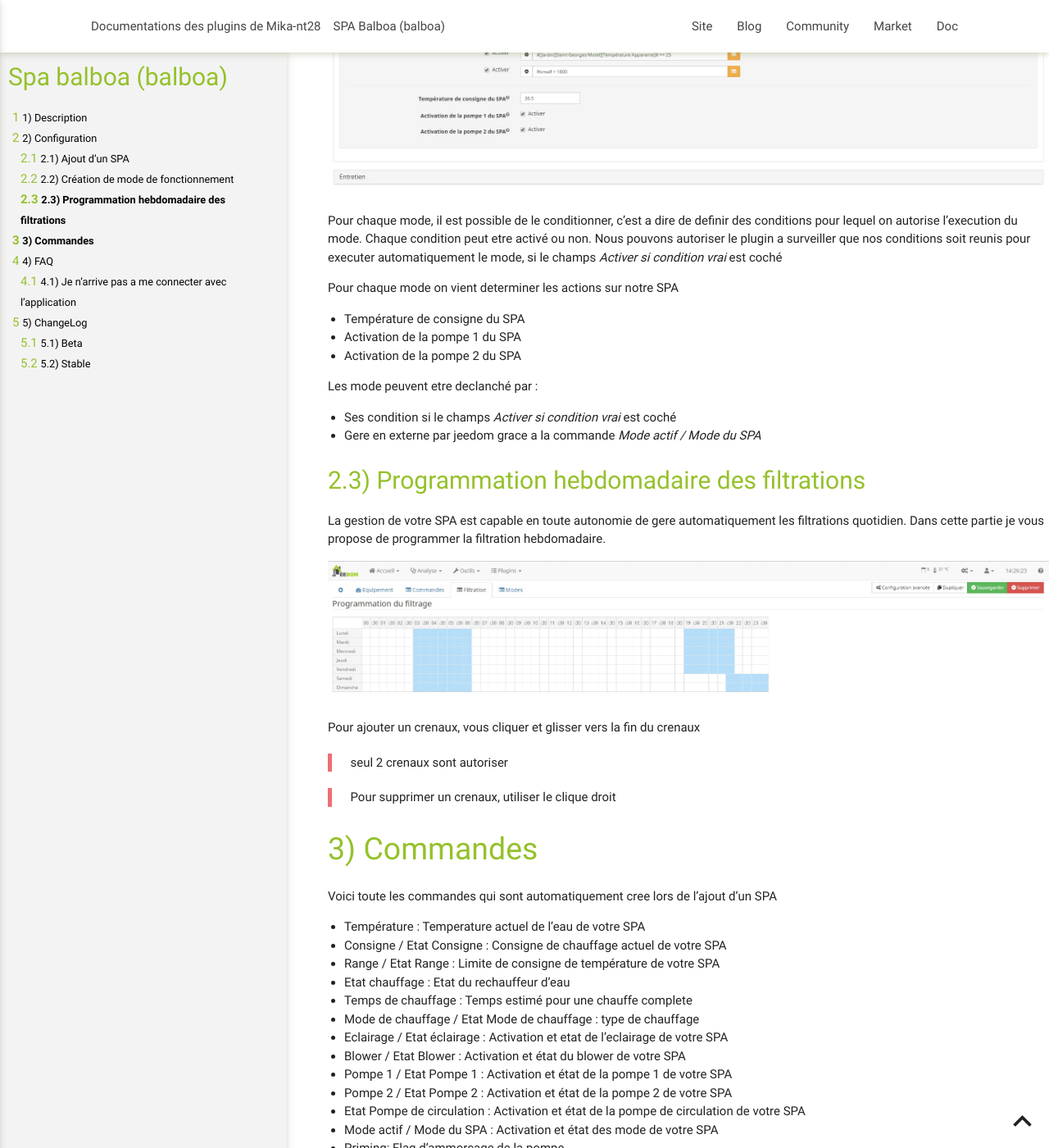
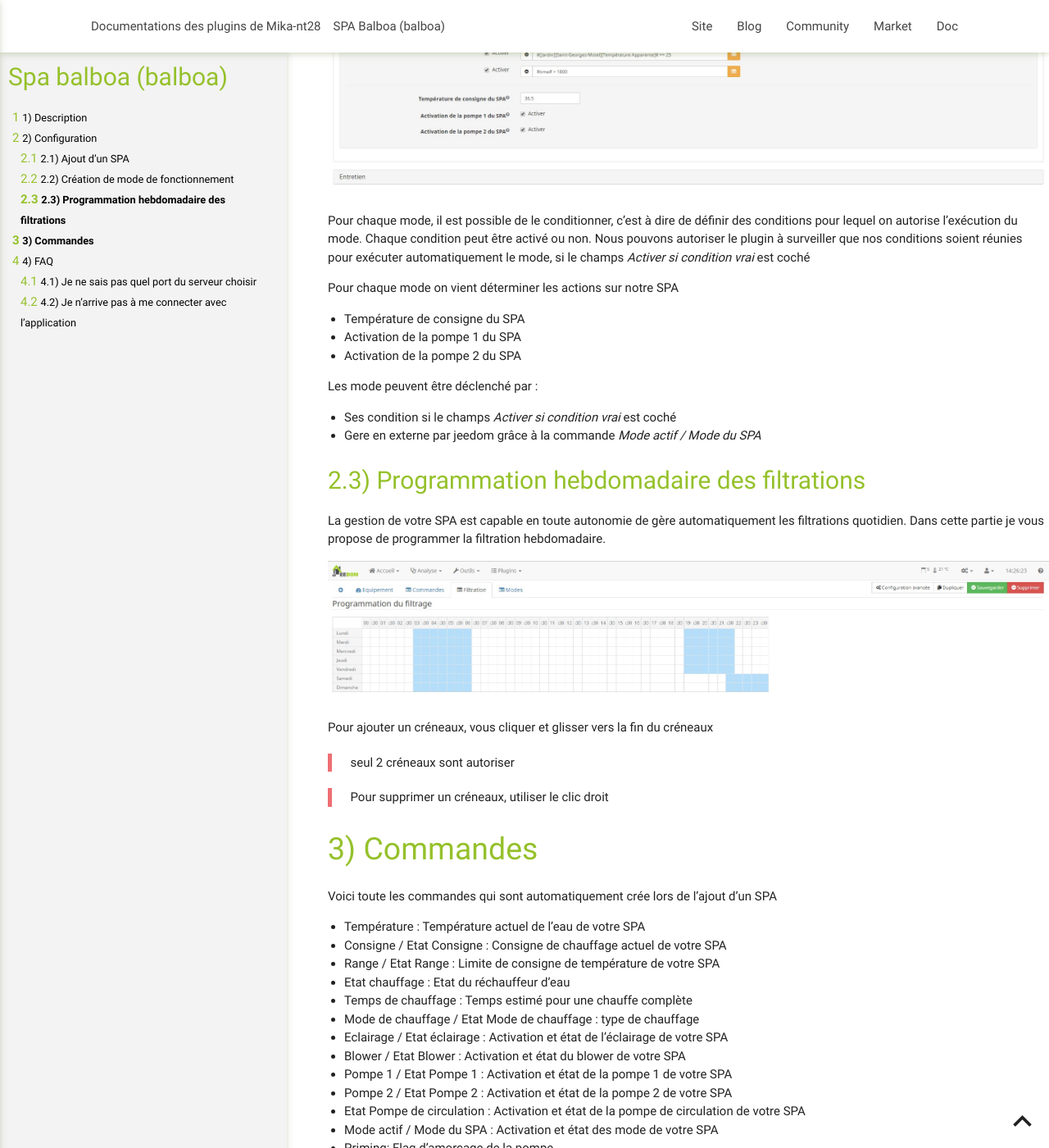
Before and after one commit to mika-nt28/Documentations, a Jekyll site: the page built from balboa/fr_FR/index.md, in a window 1280 px wide and 1400 px high, scrolled down 1017 px. Shown: the whole window at 82% size. Built offline with Jekyll 4.4.1, drawn with Linux system fonts in a browser that asks for light colours; some of the changed text lies outside the part shown.

Commit message:
Typo : Arrossage + SPA Balboa

```diff
--- a/balboa/fr_FR/index.md
+++ b/balboa/fr_FR/index.md
@@ -5,106 +5,88 @@
 pluginId: balboa
 ---
 
-Description
-====
+# Description
+
 Ce plugin a pour objet de connecter Jeedom à vos Sap __balboa__.
 
-Configuration
-=============
+# Configuration
 
-Ajout d'un SPA
----------------
 
-Rendez vous sur la pages de configuration du plugin Plugins => Confort => SPA Balboa
-Comme partout dans jeedom vous avez le bouton "Ajouter" qui vas vous cree votre equipemnet
+## Ajout d'un SPA
 
-* Nom de l'équipement : Nom saisi lors de la création de l'equipement, mais peut etre encore modifié
+Rendez-vous sur la pages de configuration du plugin Plugins => Confort => SPA Balboa
+Comme partout dans jeedom vous avez le bouton "Ajouter" qui vas vous crée votre équipement
+
+* Nom de l'équipement : Nom saisi lors de la création de l'equipement, mais peut être encore modifié
 * Adresse IP de l'equipement : Adresse IP du module wifi de votre SPA
-* Objet parent : Objet Jeedom associé a votre SPA
-* Catégorie : choisissez la categorie dans laquel vous souhaiter regrouper votre SPA
-* Etat du widget : Parametre de visibilité et d'activation de votre equipement
-* Unité de temps : Ce parametre permet de configurer votre SPA Balboa et synchronise l'heure de jeedom et du SPA
-* Unité de température : Ce parametre permet de configurer votre SPA Balboa
+* Objet parent : Objet Jeedom associé à votre SPA
+* Catégorie : choisissez la catégorie dans laquelle vous souhaiter regrouper votre SPA
+* Etat du widget : Paramètre de visibilité et d'activation de votre equipement
+* Unité de temps : Ce paramètre permet de configurer votre SPA Balboa et synchronise l'heure de jeedom et du SPA
+* Unité de température : Ce paramètre permet de configurer votre SPA Balboa
 
 ![Page de configuration d'un SPA](../images/balboa_screenshot_Equipement.jpg)
 
-Création de mode de fonctionnement
-----------------------------------
+## Création de mode de fonctionnement
 
 Pour automatiser plus facilement notre SPA, le plugin propose la création de mode.
 Il est possible d'ajouter autant de mode que l'on souhaite.
 
 ![Création d'un mode pour notre SPA](../images/balboa_screenshot_Mode.jpg)
 
-Pour chaque mode, il est possible de le conditionner, c'est a dire de definir des conditions pour lequel on autorise l'execution du mode.
-Chaque condition peut etre activé ou non.
-Nous pouvons autoriser le plugin a surveiller que nos conditions soit reunis pour executer automatiquement le mode, si le champs *Activer si condition vrai* est coché
+Pour chaque mode, il est possible de le conditionner, c'est à dire de définir des conditions pour lequel on autorise l'exécution du mode.
+Chaque condition peut être activé ou non.
+Nous pouvons autoriser le plugin à surveiller que nos conditions soient réunies pour exécuter automatiquement le mode, si le champs *Activer si condition vrai* est coché
 
-Pour chaque mode on vient determiner les actions sur notre SPA
+Pour chaque mode on vient déterminer les actions sur notre SPA
 
 * Température de consigne du SPA
 * Activation de la pompe 1 du SPA
 * Activation de la pompe 2 du SPA
 
-Les mode peuvent etre declanché par :
+Les mode peuvent être déclenché par :
 * Ses condition si le champs *Activer si condition vrai* est coché
-* Gere en externe par jeedom grace a la commande *Mode actif / Mode du SPA*
+* Gere en externe par jeedom grâce à la commande *Mode actif / Mode du SPA*
 
-Programmation hebdomadaire des filtrations
--------------------------------------------
+## Programmation hebdomadaire des filtrations
 
-La gestion de votre SPA est capable en toute autonomie de gere automatiquement les filtrations quotidien.
+La gestion de votre SPA est capable en toute autonomie de gère automatiquement les filtrations quotidien.
 Dans cette partie je vous propose de programmer la filtration hebdomadaire.
 
 ![Page de configuration de la filtration hebdomadaire d'un SPA](../images/balboa_screenshot_Filtration.jpg)
 
-Pour ajouter un crenaux, vous cliquer et glisser vers la fin du crenaux
-> seul 2 crenaux sont autoriser
+Pour ajouter un créneaux, vous cliquer et glisser vers la fin du créneaux
+> seul 2 créneaux sont autoriser
 
-> Pour supprimer un crenaux, utiliser le clique droit
+> Pour supprimer un créneaux, utiliser le clic droit
 
-Commandes
-=========
+# Commandes
 
-Voici toute les commandes qui sont automatiquement cree lors de l'ajout d'un SPA
+Voici toute les commandes qui sont automatiquement crée lors de l'ajout d'un SPA
 
-* Température : Temperature actuel de l'eau de votre SPA
+* Température : Température actuel de l'eau de votre SPA
 * Consigne / Etat Consigne : Consigne de chauffage actuel de votre SPA
 * Range / Etat Range : Limite de consigne de température de votre SPA
-* Etat chauffage : Etat du rechauffeur d'eau
-* Temps de chauffage : Temps estimé pour une chauffe complete
+* Etat chauffage : Etat du réchauffeur d'eau
+* Temps de chauffage : Temps estimé pour une chauffe complète
 * Mode de chauffage / Etat Mode de chauffage : type de chauffage
-* Eclairage / Etat éclairage : Activation et etat de l'eclairage de votre SPA
+* Eclairage / Etat éclairage : Activation et état de l'éclairage de votre SPA
 * Blower / Etat Blower : Activation et état du blower de votre SPA
 * Pompe 1 / Etat Pompe 1 : Activation et état de la pompe 1 de votre SPA
 * Pompe 2 / Etat Pompe 2 : Activation et état de la pompe 2 de votre SPA
 * Etat Pompe de circulation : Activation et état de la pompe de circulation de votre SPA
 * Mode actif / Mode du SPA : Activation et état des mode de votre SPA
-* Priming: Flag d'ammorcage de la pompe
+* Priming: Flag d'amorçage de la pompe
 
-FAQ
-===
-Je ne sais pas quel port du serveur choisir
--------------------------------------------
-Il est conseiller de garder le meme port que votre SPA
+# FAQ
+
+## Je ne sais pas quel port du serveur choisir
+
+Il est conseiller de garder le même port que votre SPA
 
 > 4257
 
-Je n'arrive pas a me connecter avec l'application
--------------------------------------------------
+## Je n'arrive pas à me connecter avec l'application
 
-Le plugin garde une connexion permanante au votre spa, il n'est donc plus possible de se connecter avec le SPA
-Pour connecter avec votre application, il faut utiliser l'ip de jeedom
-
-ChangeLog
-=========
-
-Beta
------
-
-### 27/03/2020
-
-* Création d'un serveur de connexion intermediaire
-
-Stable
------
+Le plugin garde une connexion permanente au votre spa, il n'est donc plus possible de se connecter avec le SPA
+Pour connecter avec votre application, il faut utiliser l'IP de Jeedom
```
Also changed, not shown: arrosageAuto/fr_FR/changelog.md (+17 -0 lines), arrosageAuto/fr_FR/index.md (+27 -62 lines), balboa/fr_FR/changelog.md (+6 -3 lines), arrosageAuto/images/CameraStreamMotion.png (deleted), arrosageAuto/images/arrosageAuto_icon.png (deleted), arrosageAuto/images/widget.jpg (renamed from arrosageAuto/images/arrosageAuto_screenshot_Widget.jpg), 1 other file.
